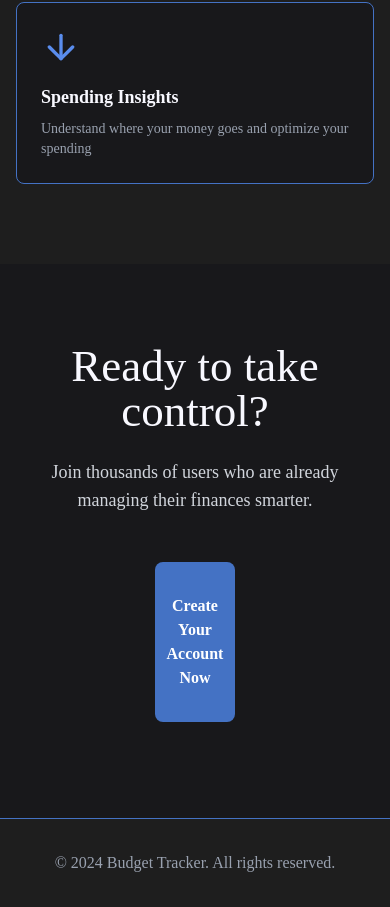
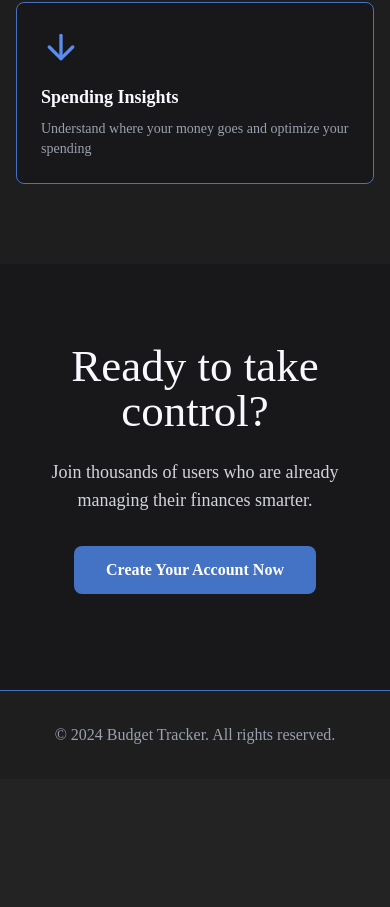
Before and after one commit to adelkandi/budget-tracker, a React (Vite) app in the folder frontend/: page / in a window 390 px wide. Shown: the part 1977-2884 px from the top of the page. After the commit the page ends 2756 px from the top, so only its background shows below. Built offline with nearby package versions, Linux system fonts and the light colour scheme.

Commit message:
Fix: Update button styling for improved layout and responsiveness on Home page

```diff
--- a/frontend/src/pages/home.tsx
+++ b/frontend/src/pages/home.tsx
@@ -117,11 +117,11 @@ function Home() {
                     </p>
                     <button
                         onClick={() => navigate("/register")}
-                        className="button h-40 w-50 inline-flex items-center justify-center px-8 py-3 rounded-lg
-                            bg-blue-700 text-white font-semibold
+                        className="button mx-auto flex items-center justify-center px-8 py-3 rounded-lg min-w-fit
+                            bg-blue-700 text-white font-semibold whitespace-nowrap
                             hover:bg-blue-800 active:bg-blue-900
                             focus:outline-none focus:ring-2 focus:ring-blue-400 focus:ring-offset-2
-                            transition "
+                            transition"
                     >
                         Create Your Account Now
                     </button>
```
